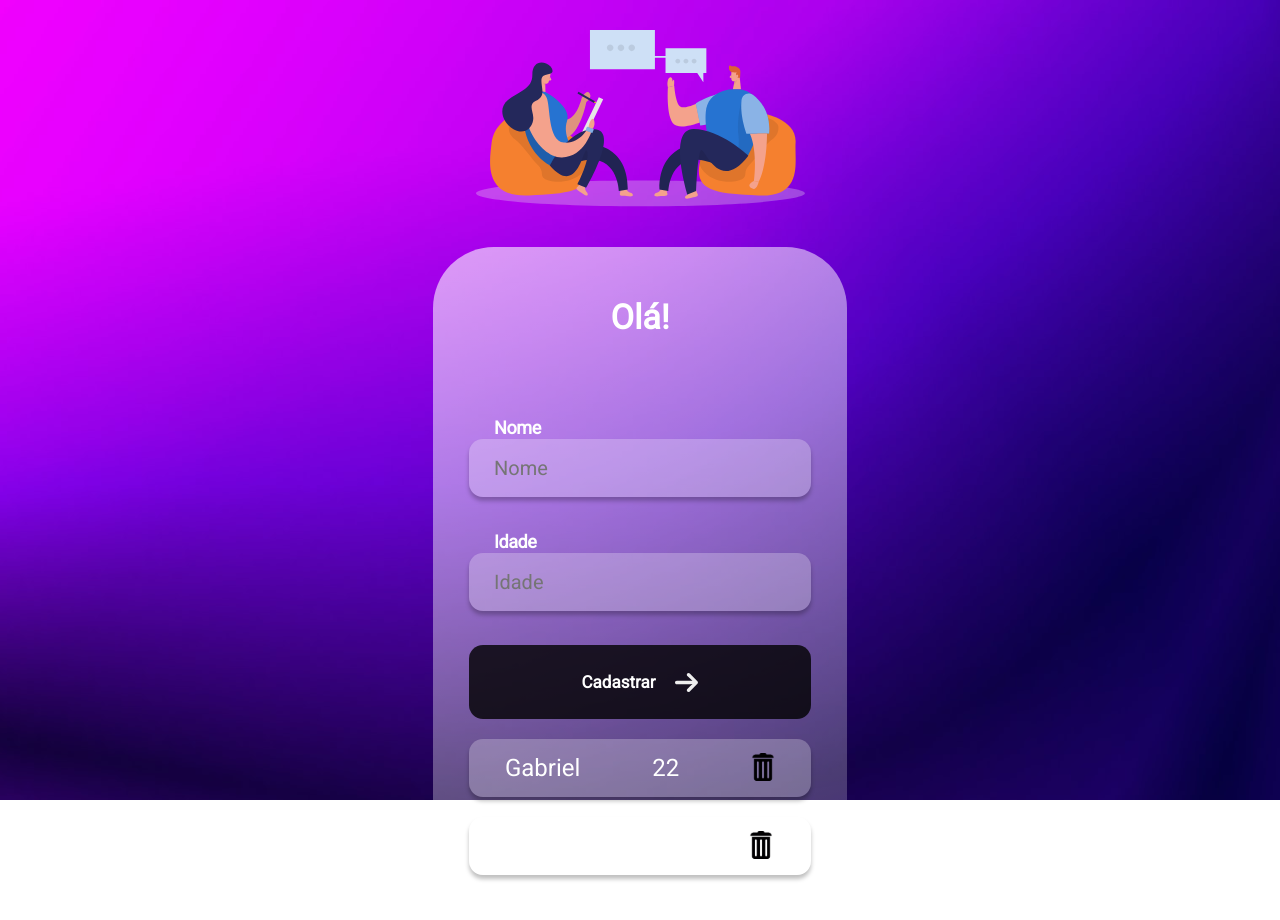
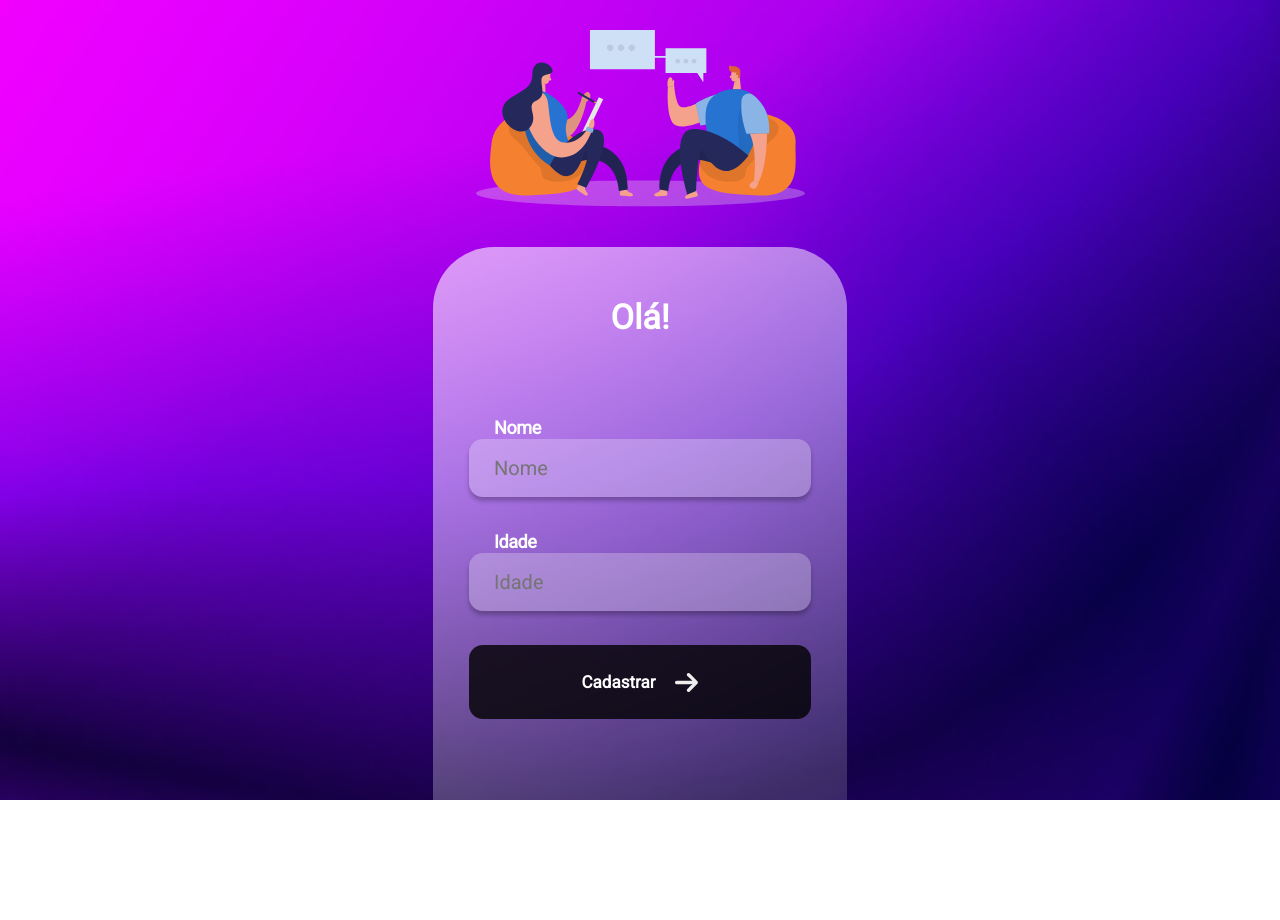
Before and after one commit to GabrielMoraisR/first-p-react, a React (Create React App) app: page / in a window 1280 px wide. Shown: the top 920 px of the page. After the commit the page ends 800 px from the top, so only its background shows below. Built offline with nearby package versions, Linux system fonts and the light colour scheme.

Commit message:
Add Function name and age

```diff
--- a/src/App.js
+++ b/src/App.js
@@ -1,4 +1,4 @@
-import React from "react";
+import React, { useState } from "react";
 
 import People from './assets/people.svg'
 import Arrow from './assets/arrow.svg'
@@ -17,11 +17,26 @@ import {
 } from './Style'
 
 
+
 function App() {
-  const users = [
-    { id: Math.random, name: "Gabriel", age: 22 },
-    { id: Math.random, name: "Maria", age: 21 },
-  ];
+  const [ users, setUsers] = useState([]);
+  const [ name, setName] = useState();
+  const [ age, setAge] = useState();
+
+
+  function addNewUser(){
+     setUsers([{id: Math.random(), name, age}])
+  }
+
+
+  function changeInputName(event){
+    setName(event.target.value)
+  }
+
+  function changeInputAge(event){
+    setAge(event.target.value)
+  }
+
 
   return (
     <Container>
@@ -30,12 +45,14 @@ function App() {
         <H1>Olá!</H1>
 
         <InputLabel>Nome</ InputLabel>
-        <Input placeholder="Nome" />
+        <Input onChange={changeInputName} placeholder="Nome" />
 
         <InputLabel>Idade</ InputLabel>
-        <Input placeholder="Idade" />
+        <Input onChange={changeInputAge} placeholder="Idade" />
 
-        <Button>Cadastrar <img alt="Seta" src={Arrow} /></Button>
+        <Button onClick={addNewUser}>
+          Cadastrar <img alt="Seta" src={Arrow} />
+        </Button>
 
         <ul>
           {users.map(user => (
```
